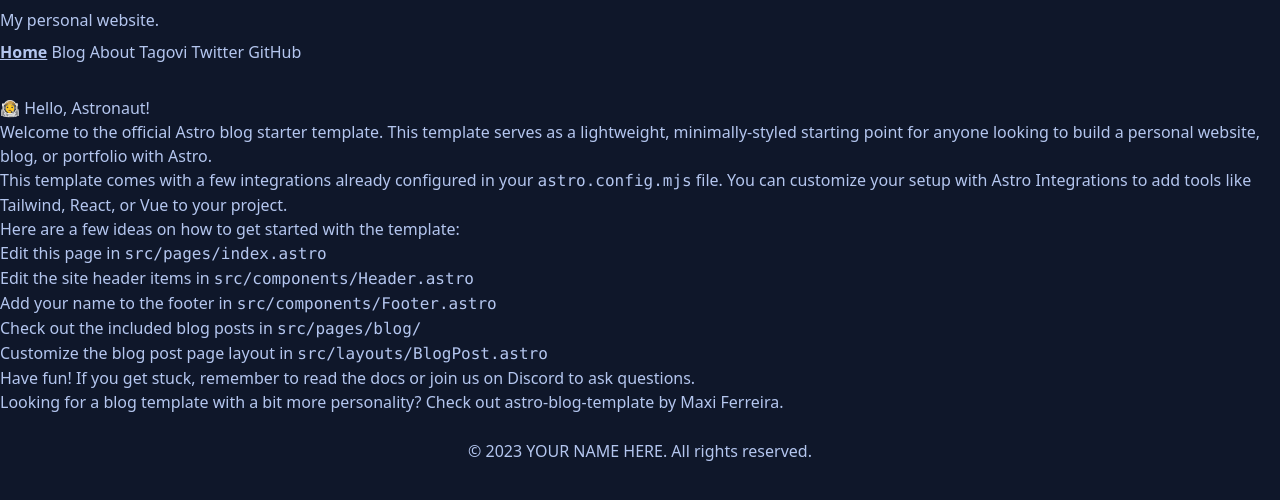
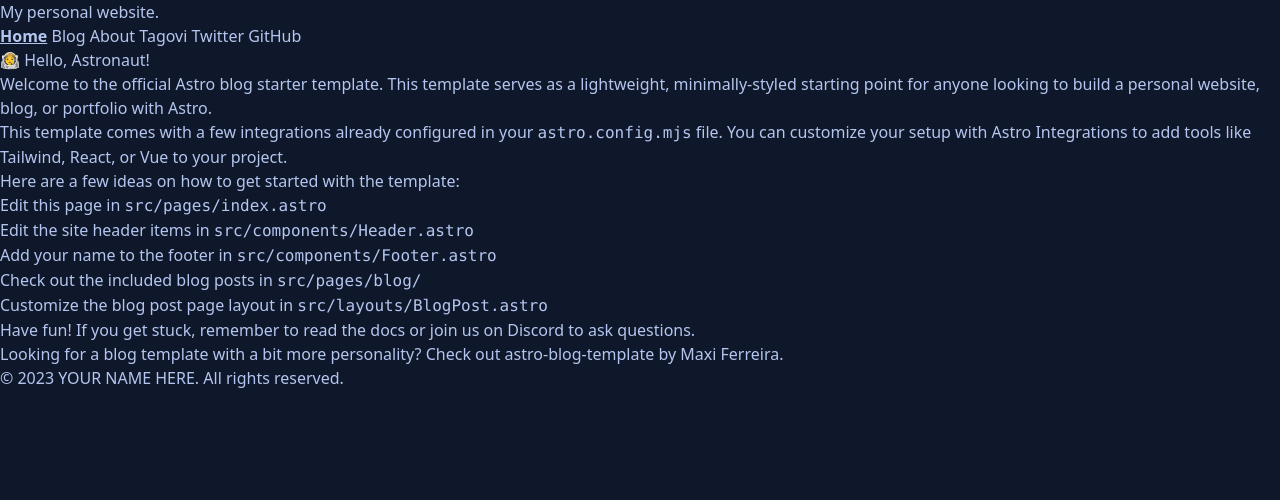
Before and after one commit to edo979/programming-blog, an Astro site: page / in a window 1280 px wide. Built offline with nearby package versions, Linux system fonts and the light colour scheme; Astro itself is replaced by a stand-in of ours.

Commit message:
refactgor header component, clening footer component

```diff
--- a/src/components/Footer.astro
+++ b/src/components/Footer.astro
@@ -1,13 +1,7 @@
 ---
-const today = new Date();
+const today = new Date()
 ---
 
 <footer>
-	&copy; {today.getFullYear()} YOUR NAME HERE. All rights reserved.
+  &copy; {today.getFullYear()} YOUR NAME HERE. All rights reserved.
 </footer>
-<style>
-	footer {
-		padding: 25px;
-		text-align: center;
-	}
-</style>
--- a/src/components/Header.astro
+++ b/src/components/Header.astro
@@ -4,9 +4,7 @@ import { SITE_TITLE } from '../consts'
 ---
 
 <header>
-  <h2>
-    {SITE_TITLE}
-  </h2>
+  <h1>{SITE_TITLE}</h1>
   <nav>
     <HeaderLink href="/">Home</HeaderLink>
     <HeaderLink href="/blog">Blog</HeaderLink>
@@ -20,11 +18,3 @@ import { SITE_TITLE } from '../consts'
     </HeaderLink>
   </nav>
 </header>
-<style>
-  header {
-    margin: 0em 0 2em;
-  }
-  h2 {
-    margin: 0.5em 0;
-  }
-</style>
```
